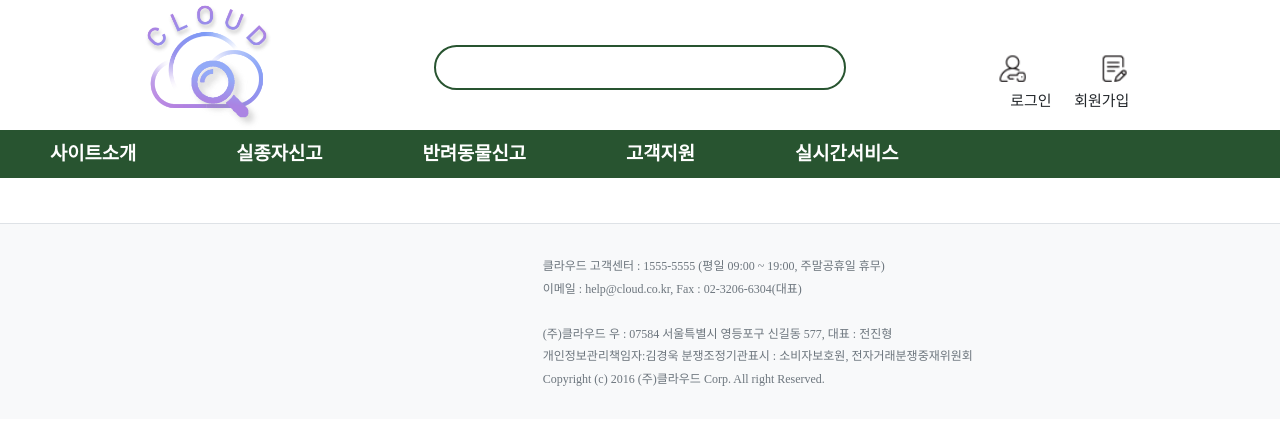
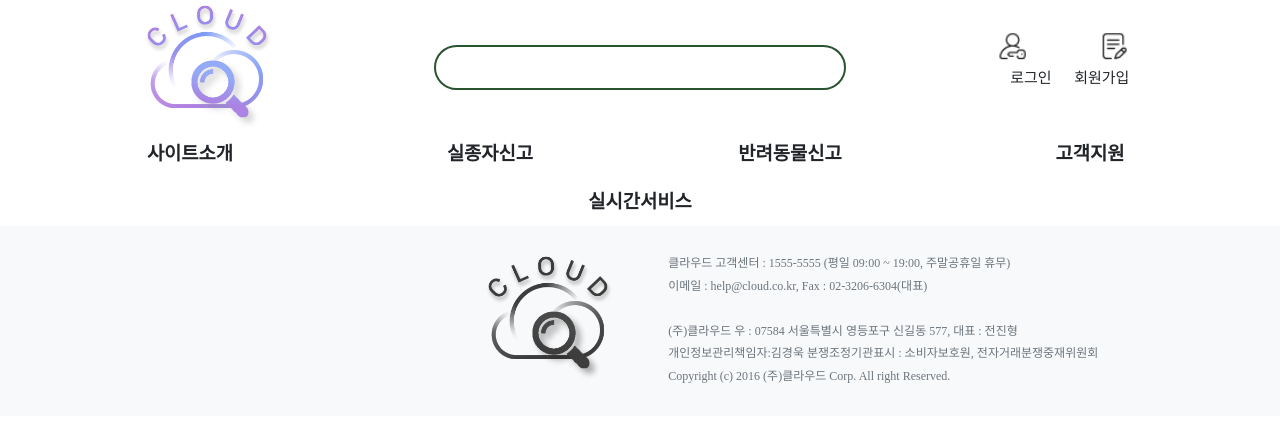
Before and after one commit to wlsgud8541/cloud, a Java web app: template cloud/src/main/webapp/WEB-INF/index.jsp in a window 1280 px wide. Shown: the top 425 px of the page. Run offline with Spring Boot 4, a stand-in JSP engine, Linux system fonts and the light colour scheme; the template is opened without the code that fills it, so the values that code supplies are empty; the project's own start-up code is not run, and a stand-in starts its controllers and pages; some libraries are stand-ins or nearby versions; some web fonts are replaced.

Commit message:
푸터 이미지 추가,  헤더 구현중 (우영)

```diff
--- a/cloud/src/main/webapp/WEB-INF/index.jsp
+++ b/cloud/src/main/webapp/WEB-INF/index.jsp
@@ -36,7 +36,9 @@
 <body>
 	<div>
 		<%@ include file="template/header.jsp" %>
-		<jsp:include page="${ param.body }" />
+		<div style="margin-top: 220px;">
+			<jsp:include page="${ param.body }" />
+		</div>
 		<%@ include file="template/footer.jsp" %>
 	</div>
     <script src="resources/bootstrap/bootstrap.bundle.min.js"></script>
--- a/cloud/src/main/webapp/WEB-INF/template/footer.jsp
+++ b/cloud/src/main/webapp/WEB-INF/template/footer.jsp
@@ -1,15 +1,19 @@
-<%@ page language="java" contentType="text/html; charset=UTF-8" pageEncoding="UTF-8"%>
+<%@ page language="java" contentType="text/html; charset=UTF-8"
+	pageEncoding="UTF-8"%>
 <!-- footer -->
-<footer class="row bd-footer py-3 py-md-3 mt-5 bg-light border-top" id="global-footer">
-	<div class="col-5">
+<footer class="row bd-footer py-3 py-md-3 mt-5 bg-light border-top"
+	id="global-footer">
+	<div class="col text-end pt-3 pe-5">
+		<img alt="" src="resources/image/main/footerLogo.png" style="width:130px;">
 	</div>
 	<div class="col text-start text-secondary pt-3">
-		<p><small>클라우드 고객센터 : 1555-5555 (평일 09:00 ~ 19:00, 주말공휴일 휴무)<br>
-  	이메일 : help@cloud.co.kr, Fax : 02-3206-6304(대표)<br><br>
-
-  	(주)클라우드 우 : 07584 서울특별시 영등포구 신길동 577, 대표 : 전진형<br/>
-  	개인정보관리책임자:김경욱 분쟁조정기관표시 : 소비자보호원, 전자거래분쟁중재위원회<br/>
-  	Copyright (c) 2016 (주)클라우드 Corp. All right Reserved.</small>
+		<p>
+			<small>클라우드 고객센터 : 1555-5555 (평일 09:00 ~ 19:00, 주말공휴일 휴무)<br>
+				이메일 : help@cloud.co.kr, Fax : 02-3206-6304(대표)<br>
+			<br> (주)클라우드 우 : 07584 서울특별시 영등포구 신길동 577, 대표 : 전진형<br />
+				개인정보관리책임자:김경욱 분쟁조정기관표시 : 소비자보호원, 전자거래분쟁중재위원회<br /> Copyright (c)
+				2016 (주)클라우드 Corp. All right Reserved.
+			</small>
 		</p>
 	</div>
 </footer>
--- a/cloud/src/main/webapp/WEB-INF/template/header.jsp
+++ b/cloud/src/main/webapp/WEB-INF/template/header.jsp
@@ -3,7 +3,7 @@
 <%@ taglib prefix="c" uri="http://java.sun.com/jsp/jstl/core" %>
 <%@ taglib prefix="fmt" uri="http://java.sun.com/jsp/jstl/fmt" %>
 <!-- header  -->
-<div class="header">
+<div class="header bg-white fixed-top ">
 	<div class="row">
 		<div class="col-4 text-center">
 			<a href="main"><img src="resources/image/main/cloudLogo.png" style="width: 130px;"></a>
@@ -12,7 +12,7 @@
 			<input type="text" class="rounded-pill ps-4 pe-5" style="width:100%;height:45px;border:2px solid #285430;">
 <!-- 			<button type="button" style="border:none;background-color:transparent; position:absolute; top: 14px; left: 472px;"><img alt="" src="resources/image/main/mainSearch.png"class="rounded-circle"></button>  -->
 		</div>
-		<div class="col-4 row pt-5">
+		<div class="col-4 row pt-4">
 			<c:if test="${empty sessionScope.userId }">
 			<div class="col text-end">
 				<a href="loginView"><img src="resources/image/main/login.png" style="width:80px;"><br>로그인</a>
@@ -22,19 +22,25 @@
 			</div>
 			</c:if>
 			<c:if test="${not empty sessionScope.userId }">
-			<div class="col text-end">
-				<span><b>${sessionScope.userId }</b>님 로그인하셨습니다.</span>
-				<a href="#"><img src="resources/image/main/logout.png" style="width:80px;"><br>로그아웃</a>
-			</div>
-			<div class="col text-start">
-				<a href="mmSelectMyPage?mmNo=${sessionScope.mmNo}"><img alt="" src="resources/image/main/mPage.png"style="width:80px;"><br>마이페이지</a>
+			<div class="col text-end row">
+				<div class="col pt-3">
+					<span><b>${sessionScope.userId }</b>님<br>로그인하셨습니다.</span>
+				</div>
+				<div class="col text-center">
+					<a href="mmLogout"><img src="resources/image/main/logout.png" style="width:80px;"><br>로그아웃</a>
+				</div>
+				<div class="col text-start">
+					<a href="mmSelectMyPage?mmNo=${sessionScope.mmNo}"><img alt="" src="resources/image/main/mPage.png"style="width:80px;"><br>마이페이지</a>
+				</div>
 			</div>
 			</c:if>
 		</div>
 	</div>
-	<div class="row fs-5 text-center" style="background-color:#285430;">
+
+	<div class="row fs-5 text-center" >
+<!-- 	style="background-color:#285430;" -->
 		<div class="col ">
-			<ul class="navi">
+			<ul class="navi underline-hover">
 				<li><a href="#">사이트소개</a>
 					<ul>
 						<li><a href="#">사이트 목적</a></li>
@@ -45,7 +51,7 @@
 					<ul>
 						<li><a href="mhrSelectList">실종자 정보</a></li>
 						<li><a href="mhrSelectList">실종자 신고</a></li>
-						<li><a href="mhrSelectList">실종자 목격</a></li>
+						<li><a href="mhfSelectList">실종자 목격</a></li>
 					</ul>
 				</li>
 				<li><a href="mprSelectList">반려동물신고</a>
@@ -62,7 +68,7 @@
 						<li><a href="mrSelectList">건의사항</a></li>
 					</ul>
 				</li>
-				<li><a href="#">실시간서비스</a>
+				<li ><a href="#">실시간서비스</a>
 					<ul>
 						<li><a href="#">실시간 동선체크</a></li>
 						<li><a href="#">반려동물 실시간 동선체크</a></li>
@@ -71,5 +77,4 @@
 			</ul>
 		</div>
 	</div>
-
 </div>
--- a/cloud/src/main/webapp/WEB-INF/views/customerSupportView/mRequestView/mrSelectListView.jsp
+++ b/cloud/src/main/webapp/WEB-INF/views/customerSupportView/mRequestView/mrSelectListView.jsp
@@ -4,7 +4,7 @@
 <%@ taglib prefix="fmt" uri="http://java.sun.com/jsp/jstl/fmt"%>
 <link type="text/css" rel="stylesheet" href="resources/css/pagen.css">
 
-<div class="container mt-5">
+<div class="container"style="margin-top:220px;">
 	<!-- 상단 게시판 제목 -->
 	<div class="textTop row">
 		<div class="col fs-2">
--- a/cloud/src/main/webapp/resources/css/board.css
+++ b/cloud/src/main/webapp/resources/css/board.css
@@ -171,32 +171,50 @@ ul{
 	list-style-type: none;
 	margin:0;
 	padding:0;
+	font-size: 0;
 }
 .navi > li{
-	float:left;
+	display: inline-block;
+	width : 300px;
+	font-size: 18.75px;
+	vertical-align: top;
 }
 .navi > li > a{
 	padding: 10px 50px;
-	transition:all 0.5;
 }
 li a{
-	background-color:#285430;
+/* 	background-color:#285430; */
 	font-weight:bold;
-	color:white;
+/* 	color:white; */
 	display:block;
 	text-align:center;
 	padding:20px;
 }
+.underline-hover li a{
+	position:relative;
+}
+.underline-hover li a:before{
+	content:'';
+	background-color: #285430;
+	width:0;
+	height:2px;
+	position: absolute;
+	left:73px;
+	bottom: -5px;
+	transition:0.3s;
+}
+.underline-hover li a:hover:before{
+	width:50%;
+}
 li a:hover{
-	background-color: white;
+/* 	background-color: white; */
 	color:#285430;
 }
 .navi li ul{
 	display:none;
-	opacity:0;
 }
 .navi li:hover ul{
 	display:block;
-	opacity: 1;
-	transition: all 1s;
+	font-size: 18.75px;
+
 }
```
Also changed, not shown: cloud/src/main/resources/mapper/MrequestCommMapper.xml (+4 -18 lines), cloud/src/main/webapp/resources/image/main/footerLogo.png (added), 1 other file.
